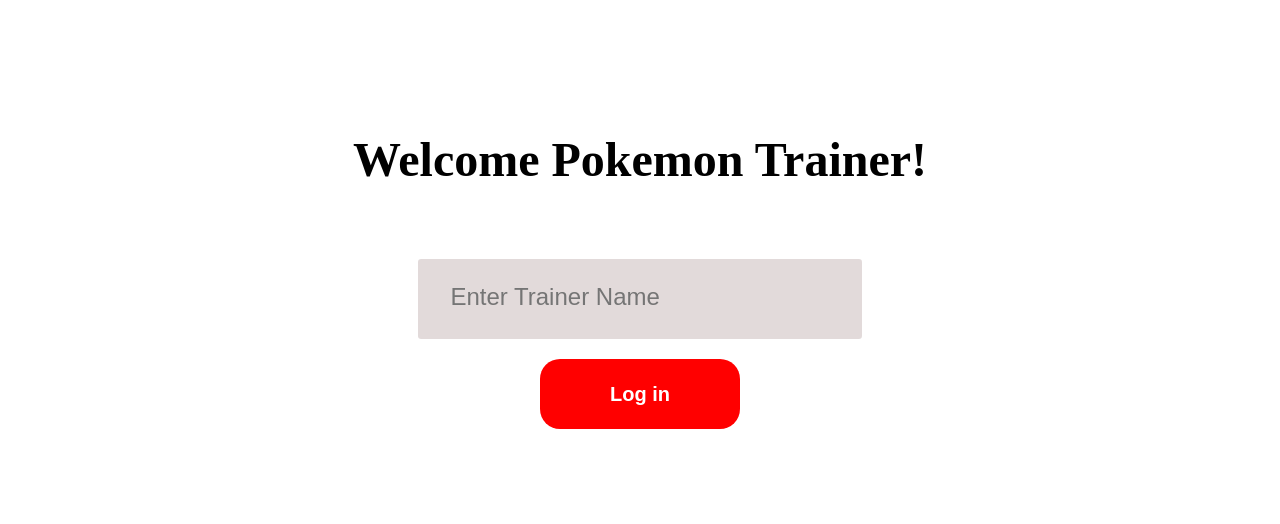
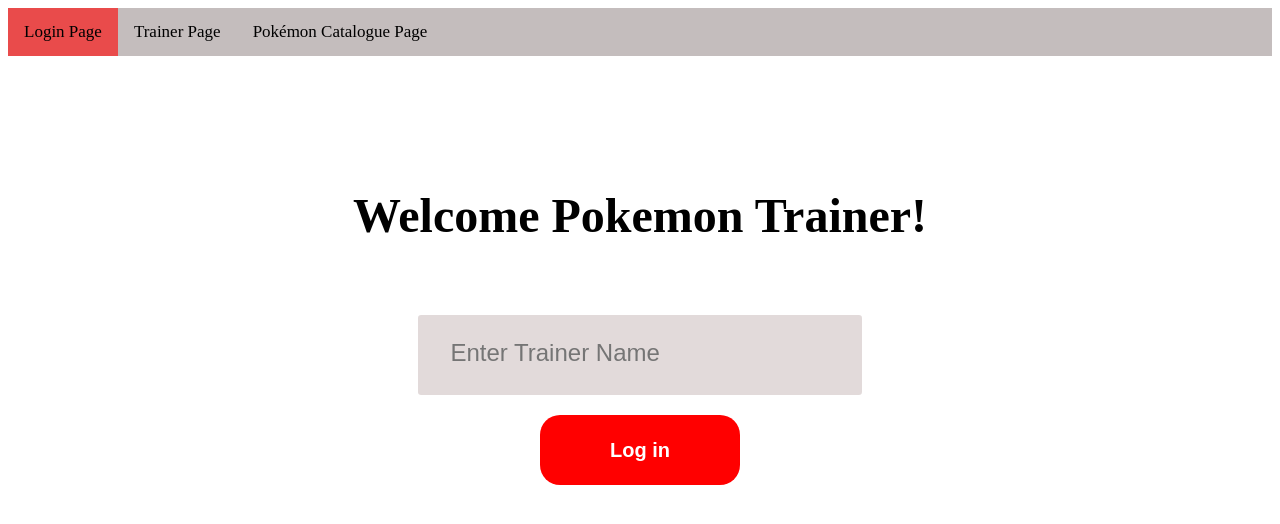
Before and after one commit to mikaellove/pokemon-trainer, an Angular app: page /login in a window 1280 px wide. Shown: the top 524 px of the page. Built offline with nearby package versions, Linux system fonts and the light colour scheme; no server answers.

Commit message:
feat(navigation-bar) implemented nav bar

```diff
--- a/src/app/app.component.html
+++ b/src/app/app.component.html
@@ -1,4 +1,6 @@
-
+<header>
+    <app-navigation-bar></app-navigation-bar>
+</header>
 <router-outlet></router-outlet>
 
 <!-- <app-login-page></app-login-page> -->
--- a/src/app/app.module.ts
+++ b/src/app/app.module.ts
@@ -12,6 +12,7 @@
 import { LoginPageComponent } from './views/login-page/login-page.component';
 import { PageNotFoundComponent } from './components/page-not-found/page-not-found.component';
 import { PokemonCardComponent } from './components/pokemon-card/pokemon-card.component';
+import { NavigationBarComponent } from './components/navigation-bar/navigation-bar.component';
 
 @NgModule({
   declarations: [
@@ -22,6 +23,7 @@
     LoginPageComponent,
     PageNotFoundComponent,
     PokemonCardComponent,
+    NavigationBarComponent,
   ],
 
   imports: [BrowserModule, AppRoutingModule, HttpClientModule],
```
